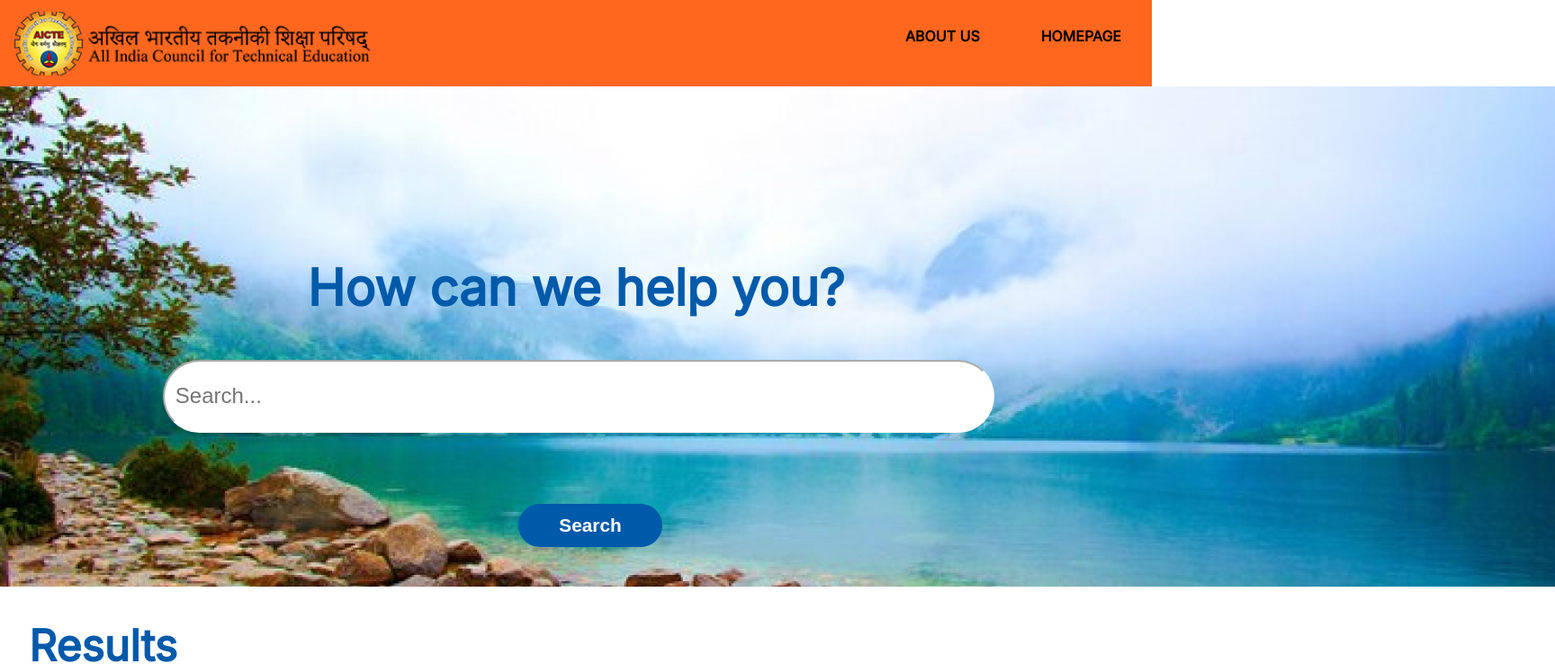
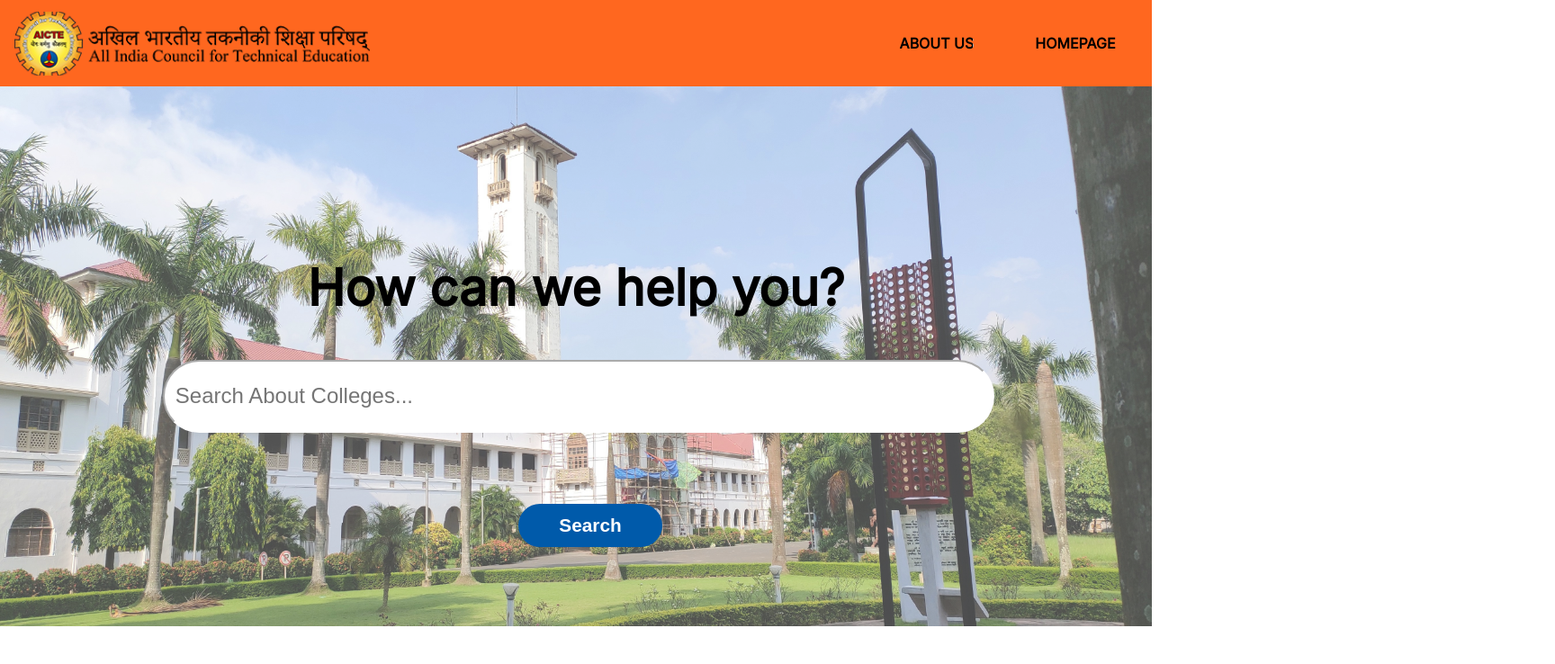
Before and after one commit to anshjain0106/sih2023-aicte, a React (Create React App) app: page /searchCollege in a window 1280 px wide. Shown: the top 738 px of the page at 90% size, 1728 px wide, since content can reach past the window. Built offline with nearby package versions, Linux system fonts and the light colour scheme.

Commit message:
search-project-done

```diff
--- a/src/frontend/SearchCollege.css
+++ b/src/frontend/SearchCollege.css
@@ -17,6 +17,11 @@
     justify-content: start;
     align-items: center;
 }
+.searchcollegebcgk{
+  width: 100%;
+  height: 37.5rem;
+  opacity: 70%;
+}
 .menu-link1{
     grid-column: 3/4;
 }
@@ -31,7 +36,7 @@
     top: 40%;
     left: 50%;
     transform: translate(-50%, -50%);
-    color: #005AAA; /* Change the text color to your preference */
+    color: black; /* Change the text color to your preference */
     font-size: 3.5rem; /* Change the font size to your preference */
     font-weight: bold; /* Add any other styling as needed */
   }
--- a/src/frontend/SearchCollege.js
+++ b/src/frontend/SearchCollege.js
@@ -6,8 +6,7 @@ import './Card.css'
 const SearchCollege = () => {
   const [searchTerm, setSearchTerm] = useState('');
   const [collegeList, setCollegeList] = useState([]);
-  const [collegeList1, setCollegeList1] = useState([]);
-  const [iterate ,setiterate]=useState(true)
+
   const handleInputChange = (event) => {
     setSearchTerm(event.target.value);
   };
@@ -18,19 +17,7 @@ const SearchCollege = () => {
     const collegeName = { searchTerm };
 
     const res = await axios.post("/api/college/searchcollege", collegeName)
-    console.log(res.data)
-    if(res.data.msg=="value set in reddis"){
-console.log("in i f...........")
-      setCollegeList(res.data.data);
-      setiterate(true)
-      console.log(res.data.data)
-    }
-    else{
-      console.log(res.data.data.documents)
-      setCollegeList1(res.data.data.documents)
-      setiterate(false)
-      console.log(collegeList)
-    }
+    setCollegeList(res.data.data.documents);
     //   console.log(res.data.data.documents)
   };
   return (
@@ -51,12 +38,12 @@ console.log("in i f...........")
         </div>
       </nav>
       <section className='firstsec'>
-        <img src="searchcollegebcgk.png" alt="" />
+        <img src="searchcollegebcgk2.jpg" className='searchcollegebcgk' alt="" />
         <h1>How can we help you?</h1>
         <div className="search-bar">
           <input
             type="text"
-            placeholder="Search..."
+            placeholder="Search About Colleges..."
             value={searchTerm}
             onChange={handleInputChange}
           />
@@ -68,32 +55,14 @@ console.log("in i f...........")
       <h3>Results</h3>
       <div className="multiplecards">
 
-       { !iterate && collegeList1.map((item)=>{
-        console.log(item.value)
+       { collegeList.map((item)=>{
         return <div className="card-container">
         <div className="card">
           <iframe src="https://www.msrit.edu" frameborder="0"></iframe>
         </div>
         <div className="card-details">
-
-          <p className='collegename'> {item.value.name}</p>
+          <p className='collegename'>{item.value.name}</p>
           <p className='collegelocation'>Location:- {item.value.city}</p>
-          <p className='aicteid'>AICTE ID:- ID123</p>
-          <p className='zipcode'>Zipcode:-560054</p>
-          <p className='type'>Type:- Central</p>
-        </div>
-      </div>
-       })}
-        { iterate && collegeList.map((item)=>{
-        console.log(item.value)
-        return <div className="card-container">
-        <div className="card">
-          <iframe src="https://www.msrit.edu" frameborder="0"></iframe>
-        </div>
-        <div className="card-details">
-
-          <p className='collegename'> {item.item.college_name}</p>
-          <p className='collegelocation'>Location:- {item.item.college_City}</p>
           <p className='aicteid'>AICTE ID:- ID123</p>
           <p className='zipcode'>Zipcode:-560054</p>
           <p className='type'>Type:- Central</p>
--- a/src/frontend/SearchProjects.css
+++ b/src/frontend/SearchProjects.css
@@ -9,7 +9,7 @@ a {
   background-image: linear-gradient(
     to right,
     white,
-      #54b3d6 50%,
+    white 50%,
     #000 50%
   );
   background-size: 200% 100%;
@@ -17,6 +17,8 @@ a {
   font-weight: bold;
   display: inline-block;
   padding: 5px 0;
+  margin-top:1rem;
+  margin-right: 0.8rem;
   position: relative;
   -webkit-background-clip: text;
   -webkit-text-fill-color: transparent;
```
Also changed, not shown: public/searchcollegebcgk.png (deleted), public/searchcollegebcgk2.jpg (added). Lines whose indentation alone changed are shown as unchanged.
